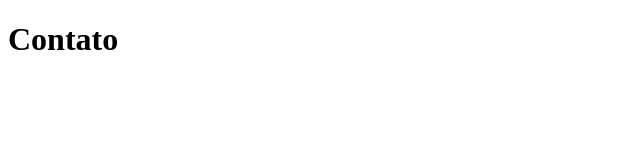
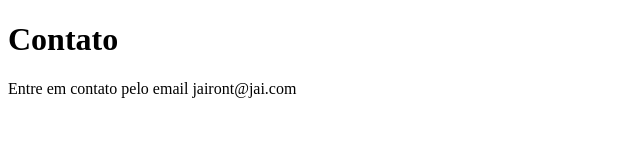
Before and after one commit to JairoNT/Teste03-Sistema-de-Cadastro, a plain HTML site: page contato.html in a window 1280 px wide. Shown: the whole page, without its empty margins (0-640 px from the left). Drawn offline with Linux system fonts and the light colour scheme.

Commit message:
adicionando o email de contato

```diff
--- a/contato.html
+++ b/contato.html
@@ -8,5 +8,6 @@
 </head>
 <body>
     <h1>Contato</h1>
+    <p>Entre em contato pelo email jairont@jai.com</p>
 </body>
 </html>
```
